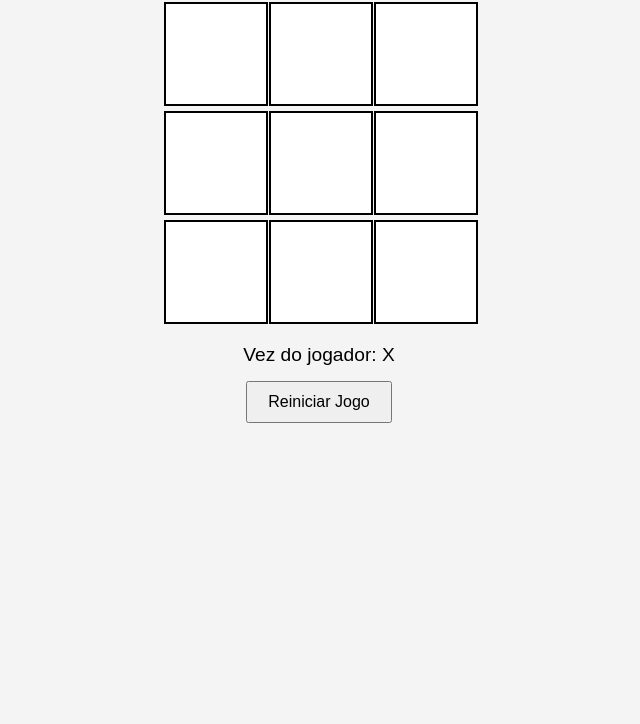
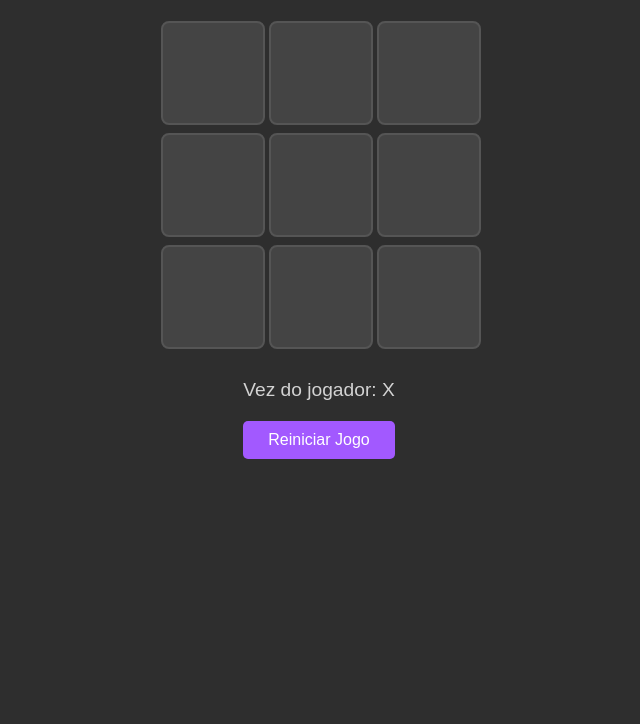
Before and after one commit to GomesGuilhermePT07/tic-tac-toe-web-game, a plain HTML site: page index.html in a window 1280 px wide. Shown: the part 76-800 px from the top of the page, without its empty margins (321-961 px from the left). Drawn offline with Linux system fonts and the light colour scheme.

Commit message:
added colors

```diff
--- a/style.css
+++ b/style.css
@@ -1,45 +1,62 @@
 body {
     font-family: Arial, sans-serif;
     text-align: center;
-    background-color: #f4f4f4;
+    background-color: #2e2e2e;
+    color: #e0e0e0;
+    margin: 0;
+    padding: 0;
   }
 
   h1 {
-    margin-top: 20px;
+    margin-top: 30px;
+    color: #a259ff;
   }
 
   .board {
     display: grid;
     grid-template-columns: repeat(3, 100px);
-    grid-gap: 5px;
+    grid-gap: 8px;
     justify-content: center;
-    margin: 20px auto;
+    margin: 30px auto;
   }
 
   .cell {
     width: 100px;
     height: 100px;
-    background-color: white;
+    background-color: #444;
     font-size: 2.5em;
+    color: #a259ff;
     display: flex;
     align-items: center;
     justify-content: center;
     cursor: pointer;
-    border: 2px solid #000;
+    border: 2px solid #555;
+    border-radius: 8px;
+    transition: background-color 0.3s, transform 0.1s;
+  }
+
+  .cell:hover {
+    background-color: #555;
+    transform: scale(1.03);
+  }
+
+  .status {
+    margin: 20px;
+    font-size: 1.2em;
+    color: #d3d3d3;
+  }
+
+  button {
+    background-color: #a259ff;
+    color: white;
+    border: none;
+    padding: 10px 25px;
+    font-size: 1em;
+    border-radius: 5px;
+    cursor: pointer;
     transition: background-color 0.3s;
   }
 
-  .cell:hover {
-    background-color: #e0e0e0;
+  button:hover {
+    background-color: #923dff;
   }
-
-  .status {
-    margin: 15px;
-    font-size: 1.2em;
-  }
-
-  button {
-    padding: 10px 20px;
-    font-size: 1em;
-    cursor: pointer;
-  }
```
